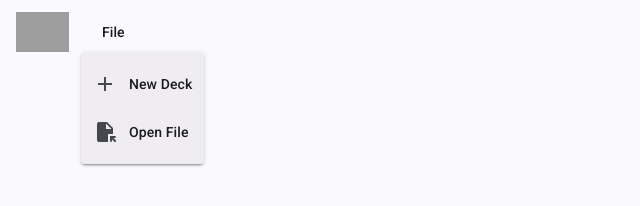
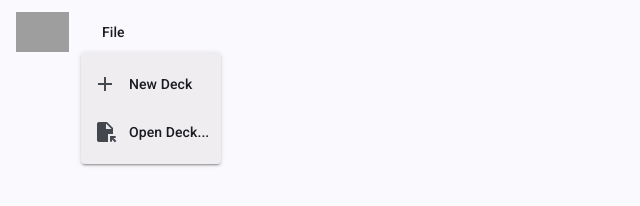
Before and after one commit to nscardina/flashcards-angular, an Angular app: page / in a window 1280 px wide. Both pictures are taken after a click on the button "File". Shown: the top 206 px of the page, without its empty margins (0-640 px from the left). Built offline with nearby package versions, Linux system fonts and the light colour scheme; grey boxes are pictures that could not be loaded.

Commit message:
Renamed file-format-error-dialog component to open-deck-error-dialog, and renamed file-upload component to open-deck-button

```diff
--- a/src/app/app.html
+++ b/src/app/app.html
@@ -20,7 +20,7 @@
     <span>New Deck</span>
   </button>
 
-  <fc-file-upload />
+  <fc-open-deck-button />
 
 </mat-menu>
 
--- a/src/app/app.ts
+++ b/src/app/app.ts
@@ -4,7 +4,7 @@ import {MatToolbar} from '@angular/material/toolbar';
 import { MatMenuModule } from "@angular/material/menu"
 import { MatButtonModule } from "@angular/material/button"
 import { MatIconModule } from "@angular/material/icon"
-import { FileUpload } from "./file-upload/file-upload";
+import { FileUpload } from "./open-deck-button/open-deck-button";
 import { MatDialog } from '@angular/material/dialog';
 
 @Component({
--- a/src/app/file-upload/file-upload.html
+++ b/src/app/open-deck-button/open-deck-button.html
@@ -1,6 +1,6 @@
 <button mat-menu-item color="primary" (click)="fileInput.click()">
     <mat-icon>file_open</mat-icon>
-    <span>Open File</span>
+    <span>Open Deck...</span>
 </button>
 
 <input
--- a/src/app/file-format-error-dialog/file-format-error-dialog.ts
+++ b/src/app/open-deck-error-dialog/open-deck-error-dialog.ts
@@ -3,10 +3,10 @@ import {MatDialogModule, MatDialogRef} from '@angular/material/dialog';
 import { MatButtonModule } from "@angular/material/button"
 
 @Component({
-  selector: 'app-file-format-error-dialog',
+  selector: 'fc-open-deck-error-dialog',
   imports: [ MatDialogModule, MatButtonModule ],
-  templateUrl: './file-format-error-dialog.html',
-  styleUrl: './file-format-error-dialog.scss',
+  templateUrl: './open-deck-error-dialog.html',
+  styleUrl: './open-deck-error-dialog.scss',
 })
 export class FileFormatErrorDialog {
 
```
Also changed, not shown: src/app/open-deck-button/open-deck-button.ts (renamed from src/app/file-upload/file-upload.ts, +4 -4 lines), src/app/open-deck-button/open-deck-button.scss (added), src/app/open-deck-error-dialog/open-deck-error-dialog.html (renamed from src/app/file-format-error-dialog/file-format-error-dialog.html), src/app/open-deck-error-dialog/open-deck-error-dialog.scss (added), 2 other files (tests, documents, lock files or other folders).
